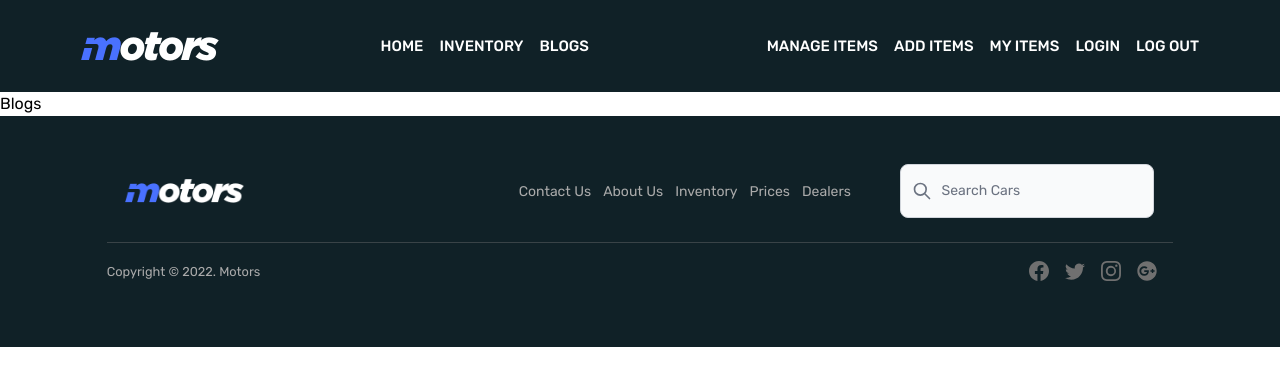
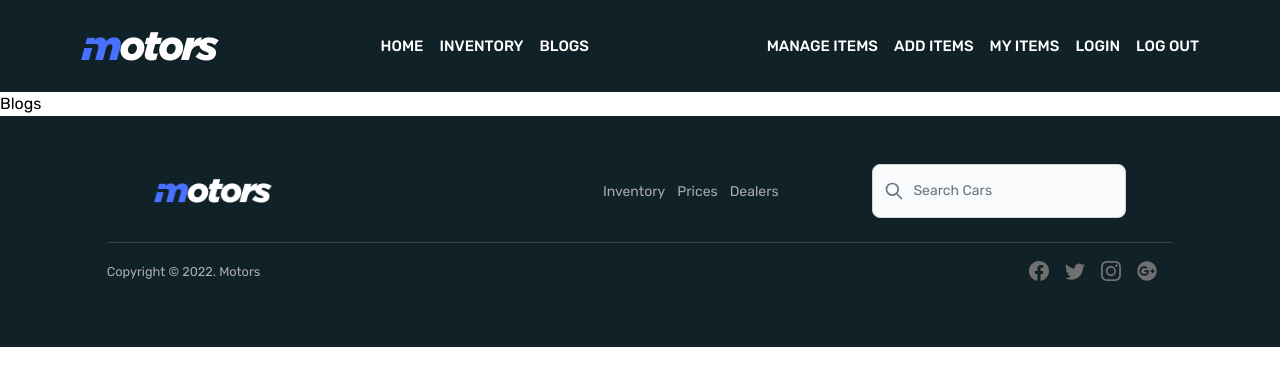
Before and after one commit to NishatFariza/motors-car-client, a React (Create React App) app: page /blogs in a window 1280 px wide. Shown: the top 386 px of the page. Built offline with nearby package versions, Linux system fonts and the light colour scheme.

Commit message:
recent car section add

```diff
--- a/src/pages/HomePage/Car/Car.jsx
+++ b/src/pages/HomePage/Car/Car.jsx
@@ -1,9 +1,37 @@
 import React from "react";
 
-const Car = () => {
+const Car = ({ car }) => {
+  const { name, img, price, description, supplier, quantity } = car;
   return (
-    <div>
-      <h1>this is car</h1>
+    <div className="border rounded-2xl">
+      <div className="rounded-2xl">
+        <img className="rounded-2xl" src={img} alt="" />
+      </div>
+      <div className="py-8 px-4">
+        <h3 className="text-2xl font-semibold text-blue-400 hover:text-yellow-400 duration-500 ">
+          {name}
+        </h3>
+        <p className="text-slate-800 mt-3">
+          <strong>Quantity: </strong>
+          {quantity}
+        </p>
+        <p className="text-slate-800">
+          <strong>Price: </strong>
+          {price}
+        </p>
+        <p className="text-slate-800 mb-1">
+          <strong>Supplier: </strong>
+          {supplier}
+        </p>
+        <p title={description} className="text-stone-600">
+          {description.length >= 150
+            ? `${description.slice(0, 150)}...`
+            : description}
+        </p>
+        <button className="border border-blue-400 px-6 py-2 rounded-full hover:bg-blue-400 hover:text-white duration-500 mt-4 font-semibold text-stone-600">
+          Stock Update
+        </button>
+      </div>
     </div>
   );
 };
--- a/src/pages/HomePage/InventoryItems/InventoryItems.jsx
+++ b/src/pages/HomePage/InventoryItems/InventoryItems.jsx
@@ -1,9 +1,9 @@
 import axios from "axios";
 import React, { useEffect, useState } from "react";
-import Car from "../Car/car";
+import Car from "../Car/Car";
 
 const InventoryItems = () => {
-  const [cars, setCars] = useState();
+  const [cars, setCars] = useState([]);
 
   useEffect(() => {
     const url = `http://localhost:5000/cars`;
@@ -15,11 +15,16 @@ const InventoryItems = () => {
   }, []);
 
   return (
-    <div className="container mx-auto py-12">
-      <h2 className="text-center text-2xl font-semibold">Recent Cars</h2>
-      <div>
-        {cars.map((car) => (
-          <Car car={car}></Car>
+    <div className="container mx-auto py-24">
+      <div className="mb-16 text-center">
+        <h2 className=" text-4xl font-bold mb-3">
+          RECENT <span className="text-yellow-400">CARS</span>
+        </h2>
+        <div className="h-1 w-24 rounded-lg bg-blue-400 mx-auto"></div>
+      </div>
+      <div className="grid grid-cols-3 gap-7">
+        {cars.slice(0, 6).map((car) => (
+          <Car car={car} key={car.id}></Car>
         ))}
       </div>
     </div>
--- a/src/pages/Shared/Footer/Footer.jsx
+++ b/src/pages/Shared/Footer/Footer.jsx
@@ -5,6 +5,7 @@ import { BsFacebook } from "react-icons/bs";
 import { BsTwitter } from "react-icons/bs";
 import { BsInstagram } from "react-icons/bs";
 import { FaGooglePlus } from "react-icons/fa";
+import { Link } from "react-router-dom";
 
 const Footer = () => {
   const today = new Date();
@@ -16,36 +17,27 @@ const Footer = () => {
           <img className="w-4/12" src={footerLogo} alt="" />
         </div>
         <div>
-          <a
-            className="footer-text duration-500 text-sm mr-3 hover:text-white"
-            href=""
-          >
-            Contact Us
-          </a>
-          <a
-            className="footer-text duration-500 text-sm mr-3 hover:text-white"
-            href=""
-          >
-            About Us
-          </a>
-          <a
+          <Link
+            to="/"
             className="footer-text duration-500 text-sm mr-3 hover:text-white"
             href=""
           >
             Inventory
-          </a>
-          <a
+          </Link>
+          <Link
+            to="/"
             className="footer-text duration-500 text-sm mr-3 hover:text-white"
             href=""
           >
             Prices
-          </a>
-          <a
-            className="footer-text duration-500 text-sm mr-3 hover:text-white"
+          </Link>
+          <Link
+            to="/"
+            className="footer-text duration-500 text-sm  hover:text-white"
             href=""
           >
             Dealers
-          </a>
+          </Link>
         </div>
         <div>
           <label
```
